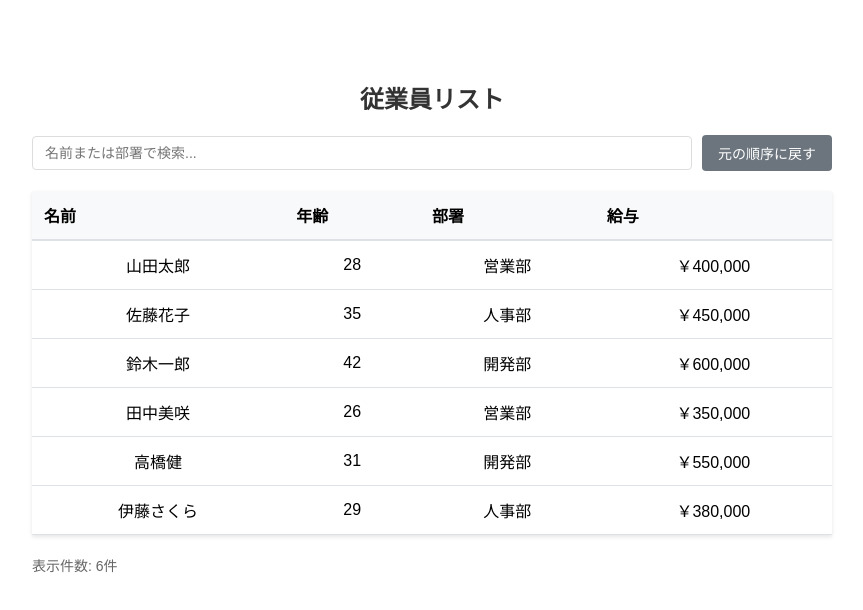
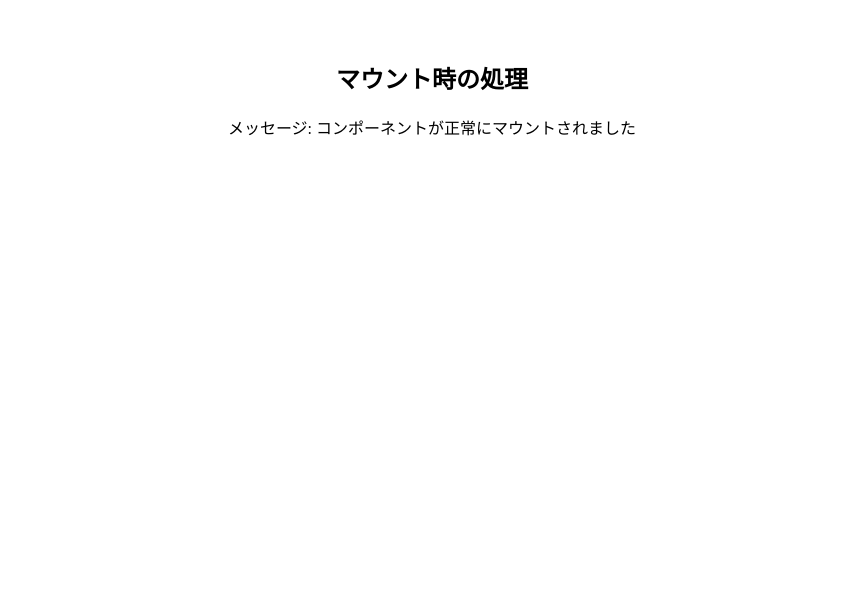
Before and after one commit to k-lib-jpg/react-execrcise, a React (Vite) app: page / in a window 1280 px wide. Shown: the top 610 px of the page, without its empty margins (208-1071 px from the left). Built offline with nearby package versions, Linux system fonts and the light colour scheme; the HTML template or start-up script is replaced by a standard one.

Commit message:
practice36

```diff
--- a/src/App.tsx
+++ b/src/App.tsx
@@ -1,10 +1,10 @@
 import './App.css'
-import EmployeeSort from './components/basic/Question35.tsx'
+import MountEffect from './components/basic/Question36.tsx'
 
 const App = () => {
   return (
     <>
-        <EmployeeSort/>
+        <MountEffect/>
     </>
   )
 }
--- /dev/null
+++ b/src/components/basic/Question36.tsx
@@ -0,0 +1,24 @@
+import { useState, useEffect } from "react";
+
+const MountEffect = () => {
+  const [message, setMessage] = useState("");
+
+  useEffect(() => {
+    // マウント時の処理を記述
+    // 1. コンソールにログ出力
+    // 2. メッセージを設定
+    // 3. ページタイトルを変更
+    console.log("コンポーネントがマウントされました");
+    setMessage("コンポーネントが正常にマウントされました");
+    document.title = "React Challenge";
+  }, []); // 空の依存配列
+
+  return (
+    <div>
+      <h2>マウント時の処理</h2>
+      <p>メッセージ: {message}</p>
+    </div>
+  );
+}
+
+export default MountEffect;
```
